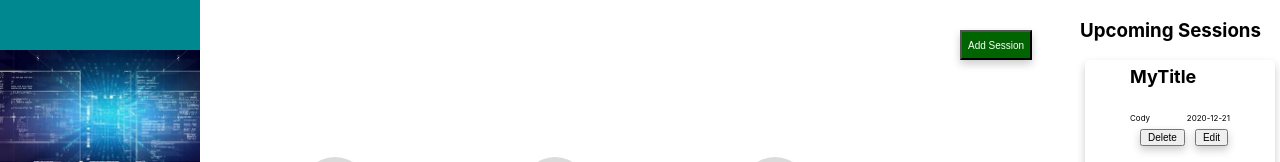
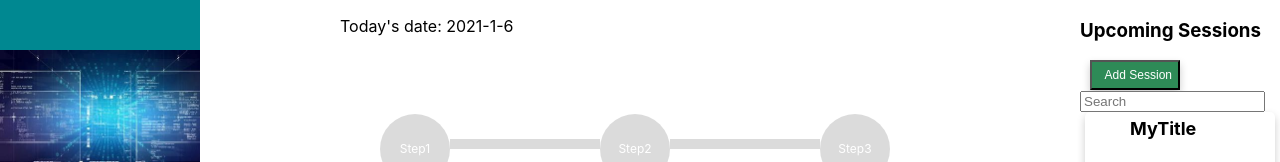
Before and after one commit to moe-kh/progressBar, a React (Create React App) app: page /dashboard in a window 1280 px wide. Shown: the top 162 px of the page. Built offline with nearby package versions, Linux system fonts and the light colour scheme.

Commit message:
search bar

```diff
--- a/src/App.js
+++ b/src/App.js
@@ -1,8 +1,9 @@
 import "./App.css";
-import NavBar from "./NavBar";
-import Card from "./Card";
-import Session from "./Session";
-import Dashboard from "./DashBoard";
+import NavBar from "./components/NavBar";
+import Card from "./components/Card";
+import Session from "./Pages/Session";
+import Dashboard from "./Pages/DashBoard";
+
 //import { ProgressBar, Step } from "react-step-progress-bar";
 import {
   BrowserRouter as Router,
@@ -12,11 +13,11 @@ import {
   useRouteMatch,
 } from "react-router-dom";
 
-const info = [
-  { date: "2020-12-27", name: "Moe", title: "MyTitle" },
-  { date: "2020-12-28", name: "Abdull", title: "MyTitle" },
-  { date: "2020-12-29", name: "Sheng", title: "MyTitle" },
-];
+// const info = [
+//   { date: "2020-12-27", name: "Moe", title: "MyTitle" },
+//   { date: "2020-12-28", name: "Abdull", title: "MyTitle" },
+//   { date: "2020-12-29", name: "Sheng", title: "MyTitle" },
+// ];
 
 function App() {
   return (
--- a/src/DashBoard.js
+++ b/src/Pages/DashBoard.js
@@ -1,10 +1,13 @@
 import React, { useState } from "react";
-import Card from "./Card";
+import Card from "../components/Card";
 import "./Dashboard.css";
-import Profile from "./me.jpg";
+import Profile from "../../src/me.jpg";
 import { Modal } from "react-responsive-modal";
 import "react-responsive-modal/styles.css";
-import Styled from "styled-components";
+import Styled, { ThemeProvider } from "styled-components";
+import SearchBar from "../components/SearchBar/SearchBar";
+
+// import Moda from "styled-react-modal";
 
 //import { ProgressBar, Step } from "react-step-progress-bar";
 import {
@@ -31,7 +34,11 @@ function Dashboard() {
   const [open, setOpen] = useState(false);
   const onOpenModal = () => setOpen(true);
   const onCloseModal = () => setOpen(false);
+  let theme = {
+    main: "",
+  };
   const CardStyle = Styled.div`
+
   height: 200px;
   margin-left: 20px;
   max-width: 300px;
@@ -52,10 +59,29 @@ function Dashboard() {
 
   `;
 
+  // const ModalStyle = Modal.Styled`
+  // background-color: turquoise;`;
+
   const Title = Styled.p`
   color: rgb(12, 10, 10);
   font-size: 10px;
   margin-top: 0px;`;
+
+  const ProgressBarLi = Styled.li`
+    list-style-type: none;
+    display: flex;
+    justify-content: center;
+    align-items: center;
+    color: white;
+    width: 70px;
+    height: 70px;
+    font-size: 12px;
+    background-color: rgba(211, 211, 211, 0.8);
+    border-radius: 50%;
+    float: left;
+    margin-top: 11%;
+  `;
+
   var today = new Date(),
     date =
       today.getFullYear() +
@@ -65,10 +91,15 @@ function Dashboard() {
       today.getDate();
 
   const addSession = () => {
+    var LiStyle = {
+      color: "blue",
+      backgroundColor: "green",
+    };
+
     setCardIndex(-1);
     setOpen(true);
   };
-
+  let [search, setSearch] = useState("");
   const handlSubmit = (index) => (e) => {
     e.preventDefault();
     onCloseModal(true);
@@ -84,10 +115,6 @@ function Dashboard() {
 
       setEnteredInfo(info);
     } else {
-      console.log(info);
-
-      console.log(enteredName);
-
       let newInfo = {
         enteredDate: enteredDate,
         enteredName: enteredName,
@@ -95,6 +122,9 @@ function Dashboard() {
       };
       info.push(newInfo);
       setEnteredInfo(info);
+      theme = {
+        main: "red",
+      };
     }
   };
   function handlChangeName(event) {
@@ -106,6 +136,10 @@ function Dashboard() {
   function handlChangeTitle(event) {
     setEnteredTitle(event.target.value);
   }
+
+  const handleInput = (e) => {
+    setSearch(e.target.value);
+  };
 
   let [info, setEnteredInfo] = useState([
     {
@@ -125,19 +159,19 @@ function Dashboard() {
     },
   ]);
   let [counter, setCounter] = useState(0);
-
   return (
     <div className="dashboard-grid-container">
-      <div style={{ marginLeft: "60px", marginRight: "auto" }}>
-        <button className="buttonAddSession" onClick={addSession}>
-          Add Session
-        </button>
+      <div style={{ marginLeft: "auto", marginRight: "auto" }}>
+        <p>Today's date: {date}</p>
         <ul>
-          <li className="ProgBar">Step1</li>
+          <ThemeProvider theme={theme}>
+            <ProgressBarLi>Step1</ProgressBarLi>
+          </ThemeProvider>
           <li className="Bar"></li>
-          <li className="ProgBar">Step2</li>
+
+          <ProgressBarLi>Step2</ProgressBarLi>
           <li className="Bar"></li>
-          <li className="ProgBar">Step3</li>
+          <ProgressBarLi>Step3</ProgressBarLi>
         </ul>
 
         <br />
@@ -170,42 +204,59 @@ function Dashboard() {
         </div>
       </div>
       <div>
-        <Modal
-          style={{ backgroundColor: "red" }}
-          open={open}
-          onClose={onCloseModal}
-          center
-        >
+        <Modal open={open} onClose={onCloseModal} center>
+          <div className="Modal">
+            <h4>Enter Session Information</h4>
             <form onSubmit={handlSubmit(cardIndex)}>
-            Name :
+              <label className="Label"> Name :</label>
               <input
-              style={{ margin: "10px 10px 10px 10px" }}
+                id="myInput"
+                className="In"
                 type="text"
                 value={enteredName}
                 onChange={handlChangeName}
               />
               <br />
-            Date :
+              <label className="Label">Date :</label>
               <input
+                id="myInput"
+                className="In"
                 style={{ margin: "10px 10px 10px 10px" }}
                 type="date"
                 value={enteredDate}
                 onChange={handlChangeDate}
               />
               <br />
-            Title :
+              <label className="Label"> Title :</label>
               <input
+                id="myInput"
+                className="In"
                 style={{ margin: "10px 10px 10px 10px" }}
                 type="text"
                 value={enteredTitle}
                 onChange={handlChangeTitle}
               />
               <br />
-            <button type="submit">Save</button>
+              <button className="buttonSaveModal" type="submit">
+                Save
+              </button>
             </form>
+          </div>
         </Modal>
         <h3>Upcoming Sessions</h3>
-        {info.map((member, index) => (
+        <button className="buttonAddSession" onClick={addSession}>
+          Add Session
+        </button>
+        <SearchBar handleInput={handleInput} />
+
+        {info
+          .filter((card) => {
+            return (
+              card.enteredName.toLowerCase().includes(search.toLowerCase()) ||
+              card.enteredTitle.toLowerCase().includes(search.toLowerCase())
+            );
+          })
+          .map((member, index) => (
             <Card
               date={member.enteredDate}
               name={member.enteredName}
--- a/src/Dashboard.css
+++ b/src/Pages/Dashboard.css
@@ -55,9 +55,34 @@ a {
 
 .buttonAddSession {
   height: 30px;
-  background-color: darkgreen;
+  width: 90px;
+  font-size: 12px;
+  background-color: seagreen;
   color: white;
-  margin-left: 700px;
-  margin-top: 30px;
   text-align: right;
 }
+
+.Modal {
+  background-color: rgb(166, 218, 212);
+  padding: 30px 30px 30px 30px;
+  border: none;
+}
+.In {
+  padding-left: 40px;
+}
+.In:hover {
+  background-color: rgb(253, 246, 246);
+}
+.Label {
+  padding-right: 40px;
+}
+.buttonSaveModal {
+  height: 30px;
+  width: 60px;
+  background-color: seagreen;
+  color: white;
+
+  margin-top: 30px;
+  text-align: center;
+  margin-left: 230px;
+}
--- a/src/Session.js
+++ b/src/Pages/Session.js
@@ -1,6 +1,5 @@
 // import NavBar from "./NavBar";
 import React from "react";
-import Logo from "./software.jpg";
 
 const session = () => {
   return (
--- /dev/null
+++ b/src/components/SearchBar/SearchBar.js
@@ -0,0 +1,9 @@
+import React from "react";
+
+const searchBar = (props) => {
+  return (
+    <input type="search" placeholder="Search" onChange={props.handleInput} />
+  );
+};
+
+export default searchBar;
```
Also changed, not shown: src/components/NavBar.js (renamed from src/NavBar.js, +2 -10 lines), src/components/Card.js (renamed from src/Card.js), src/components/Cards.css (renamed from src/Cards.css), src/components/NavBar.css (renamed from src/NavBar.css), 1 other file (tests, documents, lock files or other folders). Lines whose indentation alone changed are shown as unchanged.
